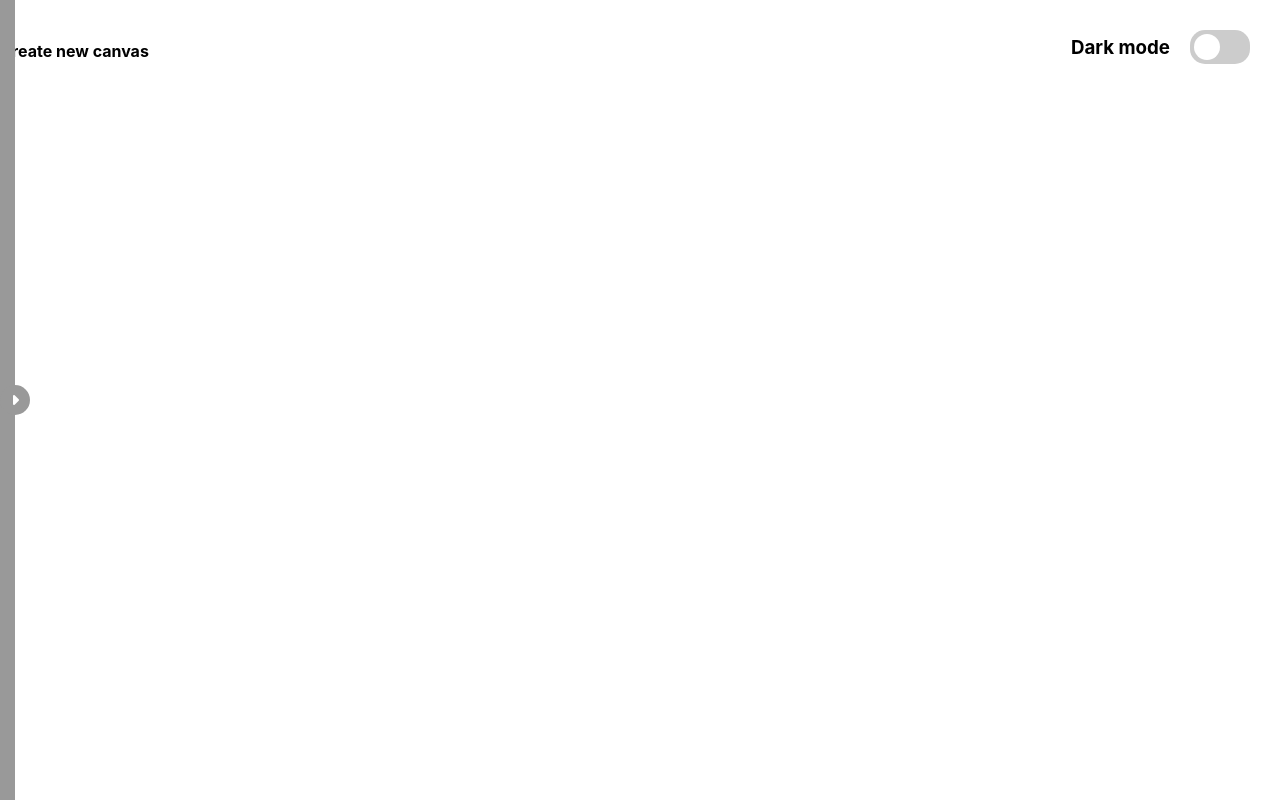
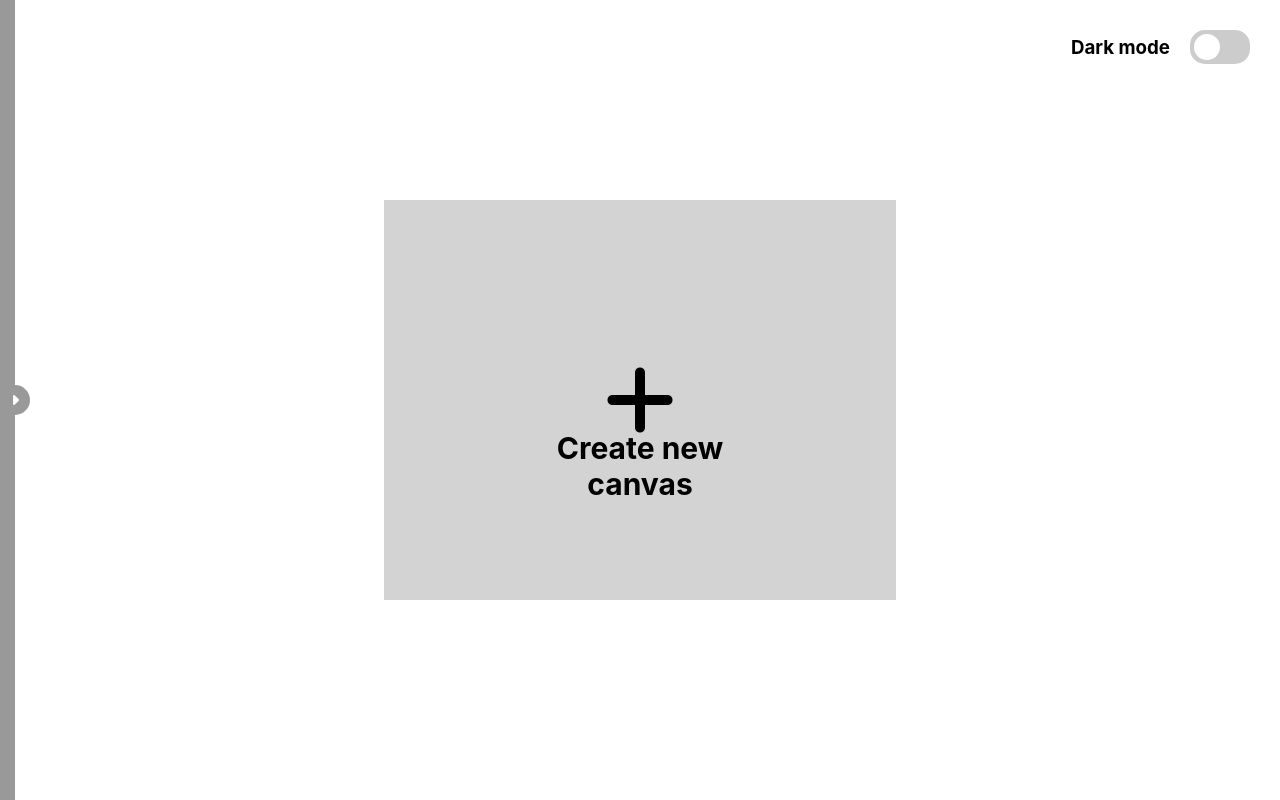
Before and after one commit to Satoshimoto/my-paint, a React (Create React App) app: page / in a window 1280 px wide. Built offline with nearby package versions, Linux system fonts and the light colour scheme.

Commit message:
Add styles for canvas container

```diff
--- a/src/scss/Canvas.scss
+++ b/src/scss/Canvas.scss
@@ -39,7 +39,6 @@
     -o-transition: 0.4s;
     cursor: pointer;
 
-
     .switch--mode {
       position: absolute;
       height: 26px;
@@ -59,4 +58,110 @@
       -o-transition: 0.4s;
     }
   }
+
+  .container__create {
+    width: 40%;
+    height: 50%;
+    background-color: lightgray;
+    position: absolute;
+    top: 50%;
+    left: 50%;
+    transform: translate(-50%, -50%);
+    -webkit-transform: translate(-50%, -50%);
+    -moz-transform: translate(-50%, -50%);
+    -ms-transform: translate(-50%, -50%);
+    -o-transform: translate(-50%, -50%);
+    cursor: pointer;
+    transition: 0.4s ease-in-out;
+    -webkit-transition: 0.4s ease-in-out;
+    -moz-transition: 0.4s ease-in-out;
+    -ms-transition: 0.4s ease-in-out;
+    -o-transition: 0.4s ease-in-out;
+
+    .add {
+      font-size: 80px;
+      height: 100%;
+
+      i {
+        display: block;
+        position: absolute;
+        top: 50%;
+        left: 50%;
+        transform: translate(-50%, -50%);
+        -webkit-transform: translate(-50%, -50%);
+        -moz-transform: translate(-50%, -50%);
+        -ms-transform: translate(-50%, -50%);
+        -o-transform: translate(-50%, -50%);
       }
+    }
+
+    h4 {
+      display: block;
+      position: absolute;
+      top: 70%;
+      left: 50%;
+      transform: translate(-50%, -70%);
+      -webkit-transform: translate(-50%, -70%);
+      -moz-transform: translate(-50%, -70%);
+      -ms-transform: translate(-50%, -70%);
+      -o-transform: translate(-50%, -70%);
+      font-size: 30px;
+      text-align: center;
+      margin: 0px;
+    }
+
+    .container__properties {
+      text-align: center;
+      margin-top: 70px;
+      height: 40px;
+      p {
+        display: inline-block;
+        font-size: 24px;
+        margin: 0px;
+      }
+      input {
+        display: inline-block;
+        margin-left: 10px;
+        height: 20px;
+      }
+    }
+    .container__properties--button {
+      background-color: #eee;
+      display: inline-block;
+      border-radius: 15px;
+      -webkit-border-radius: 15px;
+      -moz-border-radius: 15px;
+      -ms-border-radius: 15px;
+      -o-border-radius: 15px;
+      position: absolute;
+      bottom: 10%;
+      left: 50%;
+      transform: translate(-50%, -10%);
+      -webkit-transform: translate(-50%, -10%);
+      -moz-transform: translate(-50%, -10%);
+      -ms-transform: translate(-50%, -10%);
+      -o-transform: translate(-50%, -10%);
+      transition: 0.4s ease-in-out;
+      -webkit-transition: 0.4s ease-in-out;
+      -moz-transition: 0.4s ease-in-out;
+      -ms-transition: 0.4s ease-in-out;
+      -o-transition: 0.4s ease-in-out;
+      cursor: pointer;
+
+      p {
+        margin: 0px;
+        padding: 10px 20px;
+        font-size: 20px;
+      }
+    }
+
+    .container__properties--button:hover {
+      background-color: rgb(0, 98, 179);
+      color: white;
+    }
+  }
+
+  .container__create:hover {
+    background-color: #bbb;
+  }
+}
```
Lines whose indentation alone changed are shown as unchanged.
